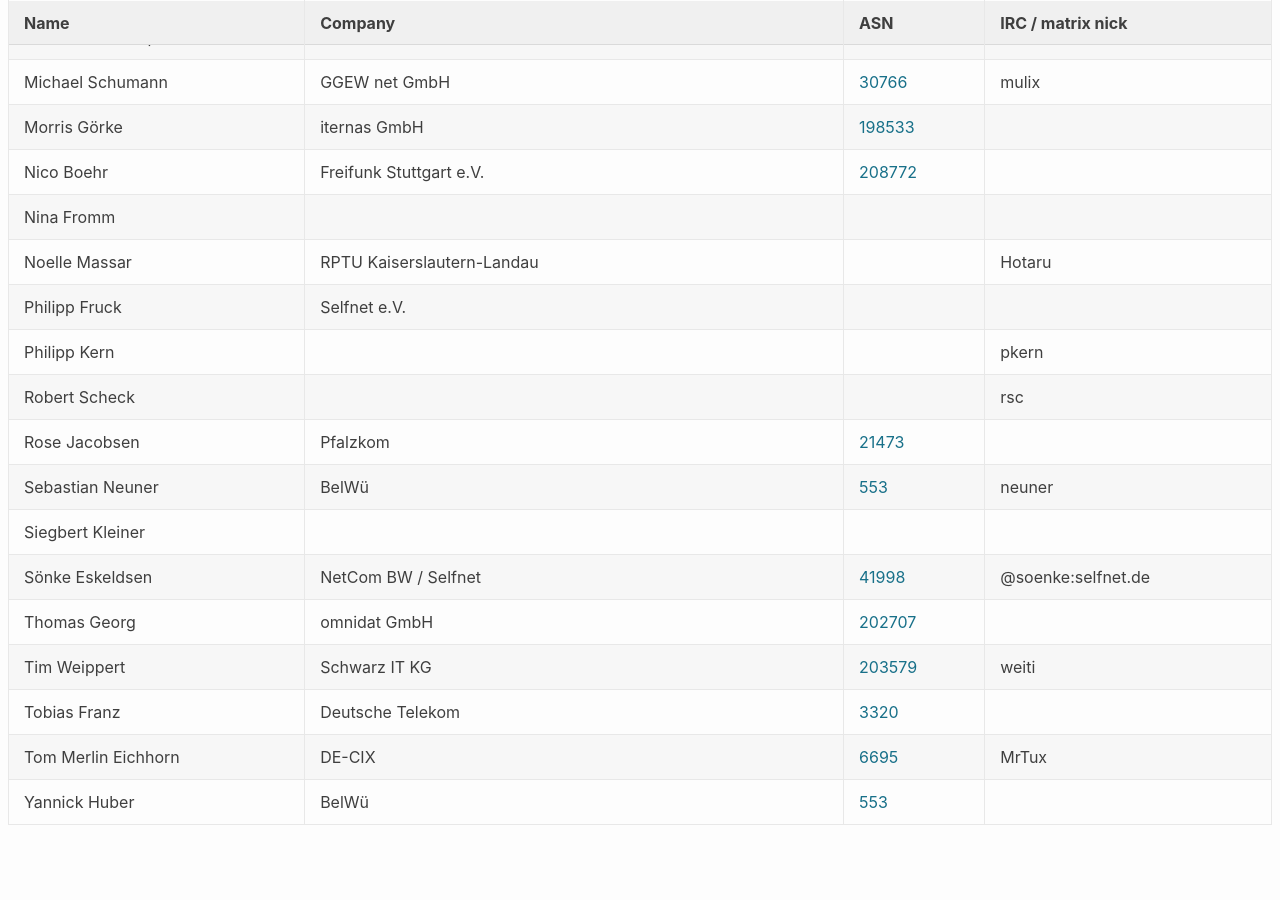
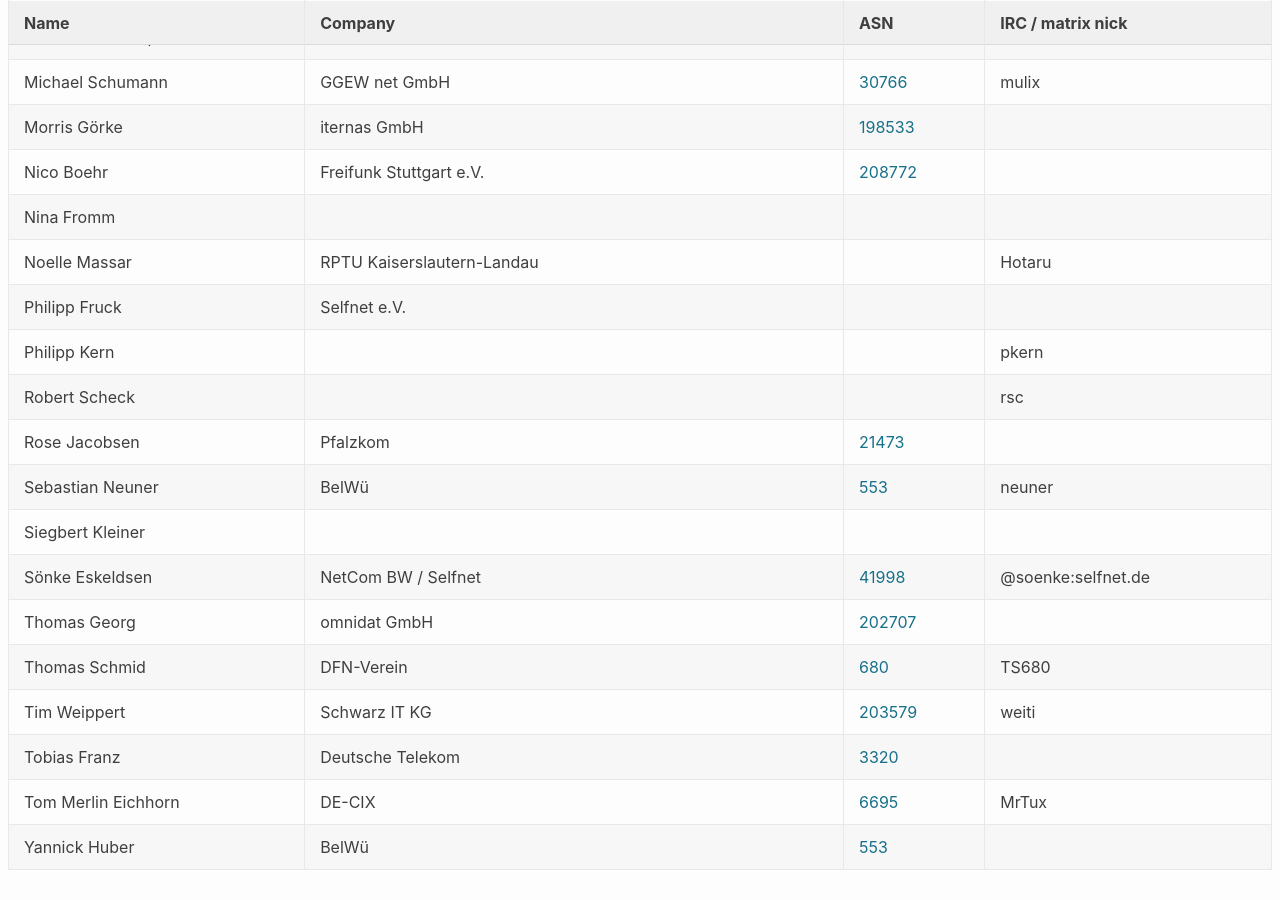
Before and after one commit to denog/pretix-attendeelist, a Jekyll site: the page built from denogmeetup25-06/index.markdown, in a window 1280 px wide and 900 px high, scrolled down 1434 px. Built offline with Jekyll 4.4.1, drawn with Linux system fonts in a browser that asks for light colours; before the commit the page ends 2289 px from its top, so only the background shows below that.

Commit message:
Latest data: Thu Jun 26 08:36:41 UTC 2025

```diff
--- a/_data/attendees_denogmeetup25-06.json
+++ b/_data/attendees_denogmeetup25-06.json
@@ -270,6 +270,12 @@
     "asn": "202707"
   },
   {
+    "name": "Thomas Schmid",
+    "company": "DFN-Verein",
+    "irc": "TS680",
+    "asn": "680"
+  },
+  {
     "name": "Tim Weippert",
     "company": "Schwarz IT KG",
     "irc": "weiti",
```
